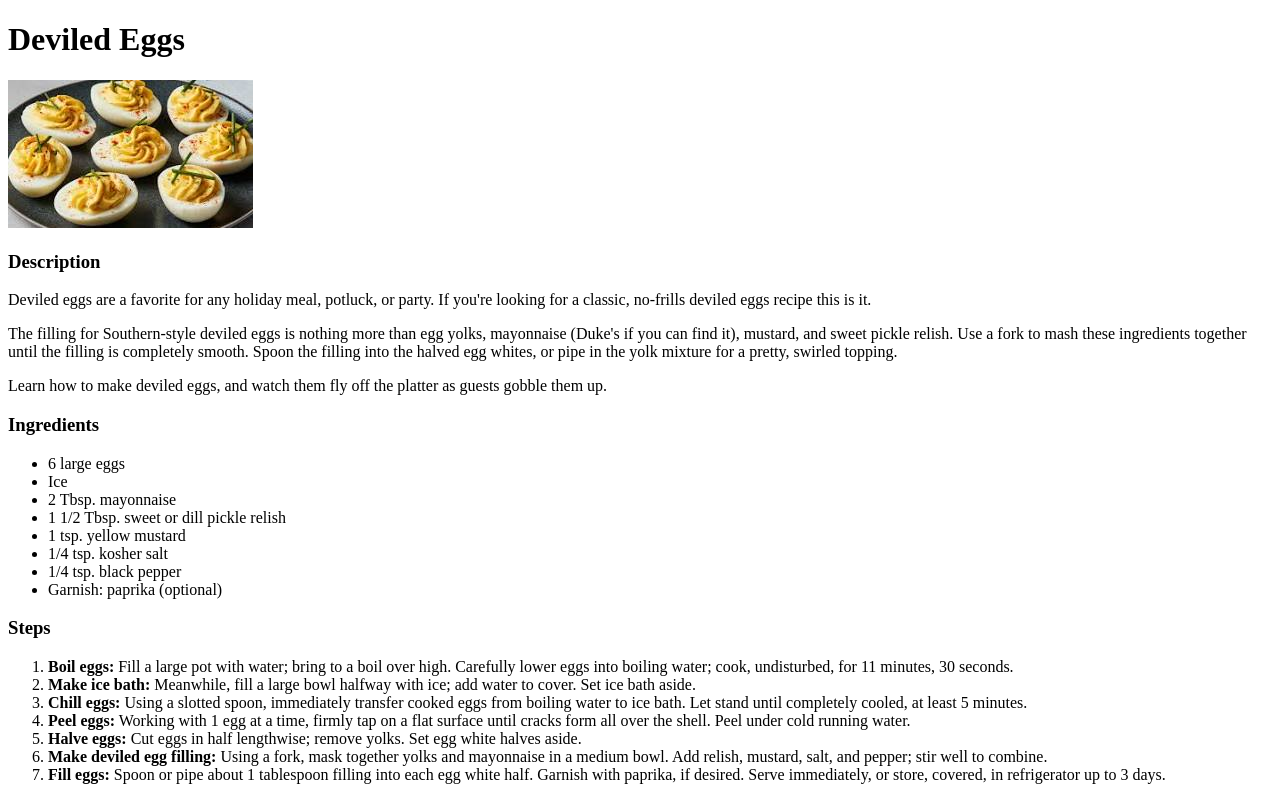
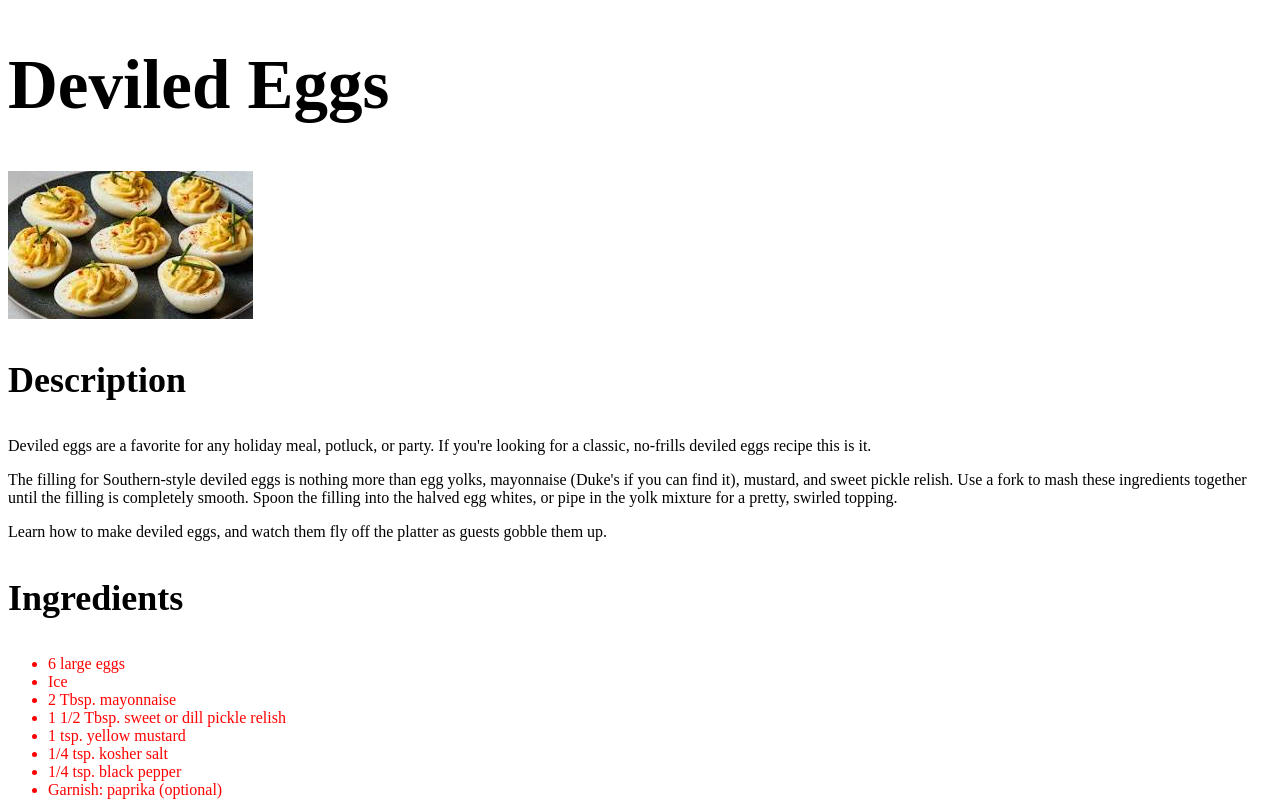
Before and after one commit to bwolfe53144/odin-recipes, a plain HTML site: page recipes/deviled-eggs.html in a window 1280 px wide. Shown: the top 802 px of the page. Drawn offline with Linux system fonts and the light colour scheme.

Commit message:
Edited a bit of the style on the recipe pages.

```diff
--- a/recipes/deviled-eggs.html
+++ b/recipes/deviled-eggs.html
@@ -3,12 +3,13 @@
   <head>
     <meta charset="UTF-8">
     <title>Deviled Eggs</title>
+    <link rel="stylesheet" href="../styles.css">
   </head>
 
   <body>
-    <h1>Deviled Eggs</h1>
+    <h1 class="title">Deviled Eggs</h1>
     <img src="../images/deveggs.jpeg" alt="Picture of deviled eggs">
-    <h3>Description</h3>
+    <h3 class="recipe">Description</h3>
     <p>Deviled eggs are a favorite for any holiday meal,
         potluck, or party. If you're looking for a classic, no-frills
         deviled eggs recipe this is it.</p>
@@ -20,8 +21,8 @@
         swirled topping.</p>
     <p>Learn how to make deviled eggs, and watch them fly off the platter as
         guests gobble them up.</p>
-    <h3>Ingredients</h3>
-    <ul>
+    <h3 class="recipe">Ingredients</h3>
+    <ul class="ingredients">
         <li>6 large eggs</li>
         <li>Ice</li>
         <li>2 Tbsp. mayonnaise</li>
@@ -31,7 +32,7 @@
         <li>1/4 tsp. black pepper</li>
         <li>Garnish: paprika (optional)</li>
     </ul>
-<h3>Steps</h3>
+<h3 class="recipe">Steps</h3>
 <ol>
     <li><Strong>Boil eggs:</Strong> Fill a large pot with water; bring to a
         boil over high. Carefully lower eggs into boiling
--- /dev/null
+++ b/styles.css
@@ -0,0 +1,17 @@
+.odd {
+    font-size: 96px;
+    text-align: center;
+}
+
+.recipe {
+    font-size: 36px;
+    font-weight: bold;
+}
+
+.title {
+    font-size: 69px;
+}
+
+.ingredients {
+    color: red;
+}
```
Also changed, not shown: index.html (+5 -4 lines), recipes/cheesecake.html (+6 -5 lines), recipes/cookies.html (+6 -5 lines).
